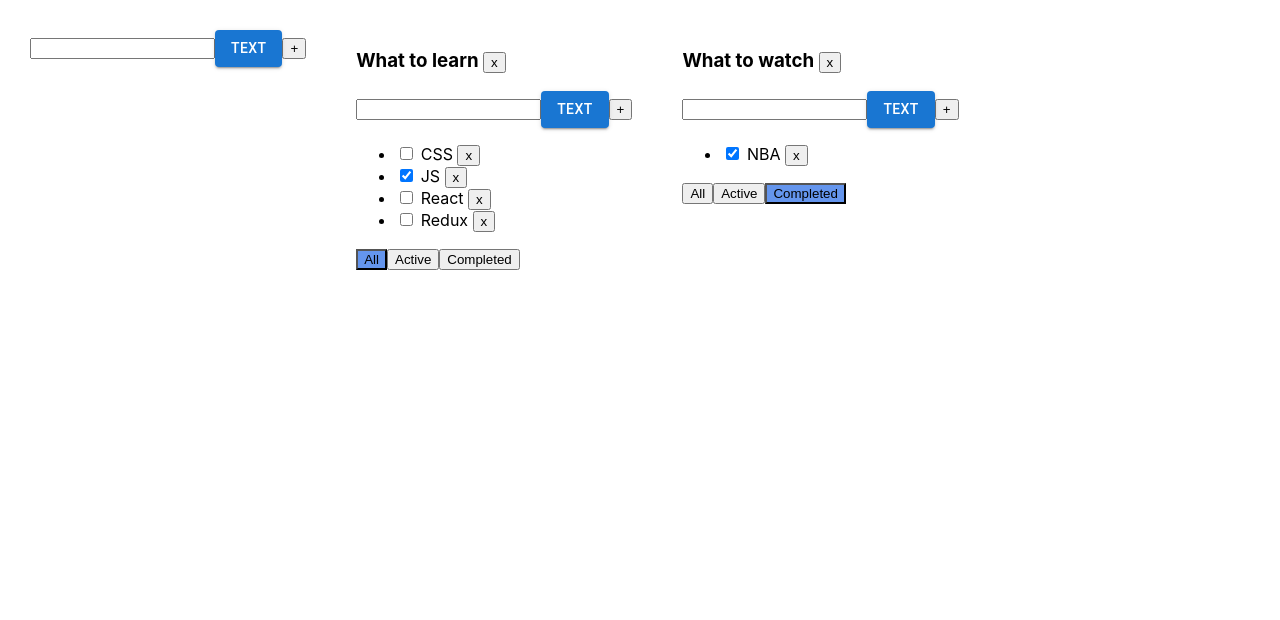
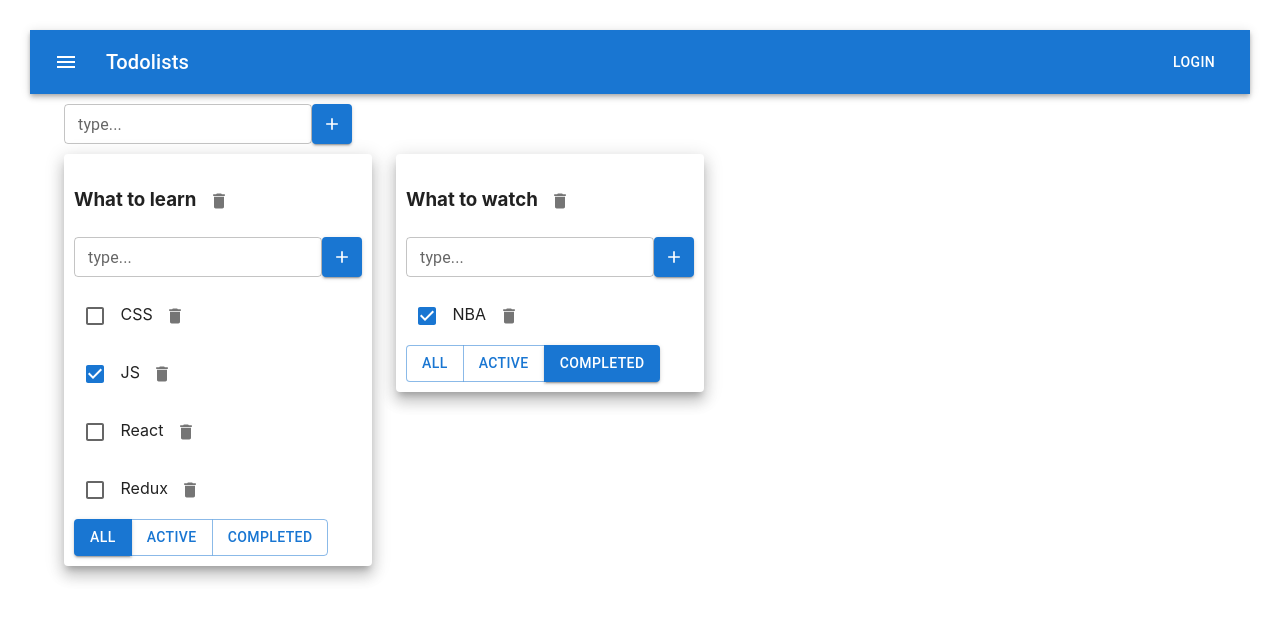
Before and after one commit to DmitryYug/IT-Kamasutra_Todolist, a React (Create React App) app: page / in a window 1280 px wide. Shown: the top 620 px of the page. Built offline with nearby package versions, Linux system fonts and the light colour scheme.

Commit message:
Todolist for students 07-done

```diff
--- a/src/App.css
+++ b/src/App.css
@@ -1,8 +1,8 @@
 .App {
   padding: 30px;
-  display: flex;
+  /*display: flex;*/
 }
 
 .App > div {
-  margin-right: 50px;
+  /*margin-right: 50px;*/
 }
--- a/src/App.tsx
+++ b/src/App.tsx
@@ -1,8 +1,11 @@
-import React, {ChangeEvent, KeyboardEvent, useState} from 'react';
+import React, {useState} from 'react';
 import './App.css';
 import Todolist from "./components/Todolist";
 import {v1} from 'uuid';
 import AddItemInput from "./components/AddItemInput/AddItemInput";
+import {Paper} from "@mui/material";
+import ButtonAppBar from "./components/AppBar/AppBar";
+import {Container, Grid} from "@mui/material";
 
 
 export type TaskFilterType = 'all' | 'active' | 'completed'
@@ -51,7 +54,8 @@ function App() {
             }
         )
     }
-    function addTdl (newTdlTitle: string) {
+
+    function addTdl(newTdlTitle: string) {
         let newTDLId = v1()
         let newTDL: TdlsTypes = {id: newTDLId, title: newTdlTitle, filter: 'all'}
         setTdls([
@@ -72,17 +76,18 @@ function App() {
             [tdlId]: allTasksObj[tdlId].filter(task => task.id !== taskId)
         })
     }
+
     function removeTDL(tdlId: string) {
         setTdls(tdls.filter(tl => tl.id !== tdlId))
     }
 
 //Filter
-    function onFilter (todolistId: string, filter: TaskFilterType) {
+    function onFilter(todolistId: string, filter: TaskFilterType) {
         setTdls(tdls.map(tl => tl.id === todolistId ? {...tl, filter: filter} : tl))
     }
 
 //Checkbox
-    function checkBoxChange (todolistId: string, taskId: string, checked: boolean) {
+    function checkBoxChange(todolistId: string, taskId: string, checked: boolean) {
         let tasksArr = allTasksObj[todolistId]
         let currentTask = tasksArr.find(t => taskId === t.id)
         if (currentTask) {
@@ -92,14 +97,15 @@ function App() {
     }
 
 //Editing   переделать map
-    function spanChange (todolistId: string, taskId: string, newTitle: string) {
+    function spanChange(todolistId: string, taskId: string, newTitle: string) {
         let currentTask = allTasksObj[todolistId].find(t => t.id === taskId)
-        if(currentTask) {
+        if (currentTask) {
             currentTask.title = newTitle
             setAllTasksObj({...allTasksObj})
         }
     }
-    function tdlTitleSpanChange (todolistId: string, newTitle: string) {
+
+    function tdlTitleSpanChange(todolistId: string, newTitle: string) {
         let currentTdl = tdls.find(tdl => tdl.id === todolistId)
         if (currentTdl) {
             currentTdl.title = newTitle
@@ -121,6 +127,8 @@ function App() {
         }
 
         return (
+            <Grid item>
+                <Paper style={{padding: '10px'}} elevation={10}>
                     <Todolist
                         key={tl.id}
                         tdlId={tl.id}
@@ -135,15 +143,23 @@ function App() {
                         tdlTitleSpanChange={tdlTitleSpanChange}
                         removeTDL={removeTDL}
                     />
+                </Paper>
+            </Grid>
+
         )
     })
 
     return (
         <div className="App">
-            <div>
+            <ButtonAppBar/>
+            <Container fixed>
+                <Grid container>
                     <AddItemInput addItem={addTdl}/>
-            </div>
+                </Grid>
+                <Grid container spacing={3}>
                     {tdlsElements}
+                </Grid>
+            </Container>
         </div>
     );
 }
--- a/src/components/AddItemInput/AddItemInput.tsx
+++ b/src/components/AddItemInput/AddItemInput.tsx
@@ -1,8 +1,6 @@
 import React, {ChangeEvent, KeyboardEvent, useState} from "react";
-import classes from "../Todolist.module.css";
-import {Button} from "@mui/material";
-
-
+import {Button, TextField} from "@mui/material";
+import AddIcon from '@mui/icons-material/Add';
 
 
 type AddItemInputProps = {
@@ -13,19 +11,19 @@ type AddItemInputProps = {
 const AddItemInput: React.FC<AddItemInputProps> = ({addItem}) => {
 
     let [newItemValue, setNewItem] = useState('')
-    let [error, setError] = useState('')
+    let [error, setError] = useState<boolean>(false)
 
     const onChangeHandler = (e: ChangeEvent<HTMLInputElement>) => {
-        setError('')
+        setError(false)
         setNewItem(e.currentTarget.value)
     }
     const onKeyPressHandler = (e: KeyboardEvent<HTMLInputElement>) => {
         if (e.key === 'Enter') {
             if (newItemValue.trim() === '') {
-                setError('! No tasks added !')
+                setError(true)
                 return
             } else {
-                setError('')
+                setError(false)
             }
             addItem(newItemValue)
             setNewItem('')
@@ -33,29 +31,43 @@ const AddItemInput: React.FC<AddItemInputProps> = ({addItem}) => {
     }
     const addItemOnclickHandler = () => {
         if (newItemValue.trim() === '') {
-            setError('! No tasks added !')
+            setError(true)
             return
         } else {
-            setError('')
+            setError(false)
+
         }
         addItem(newItemValue)
         setNewItem('')
     }
-    const currentClass = error ? classes.error : ''
+
+    const currentInput = error ?
+        <TextField
+            error
+            id="outlined-error"
+            label="Empty input"
+            defaultValue="Hello World"
+            value={newItemValue}
+            onChange={onChangeHandler}
+            onKeyPress={onKeyPressHandler}
+            size='small'
+        /> :
+        <TextField
+            id="outlined-helperText"
+            label="type..."
+            value={newItemValue}
+            onChange={onChangeHandler}
+            onKeyPress={onKeyPressHandler}
+            size='small'
+        />
 
     return (
-        <div>
-            {/*<InputUnstyled/>*/}
-            <input
-                // placeholder='add new task'
-                value={newItemValue}
-                onChange={onChangeHandler}
-                onKeyPress={onKeyPressHandler}
-                className={currentClass}
-            />
-            <Button variant="contained">Text</Button>
-            <button onClick={addItemOnclickHandler}>+</button>
-            {/*<Button onClick={addItemOnclickHandler}>+</Button>*/}
+        <div style={{margin: '10px 0 10px 0'}}>
+            {currentInput}
+            <Button onClick={addItemOnclickHandler} variant="contained"
+                    style={{maxWidth: '40px', maxHeight: '40px', minWidth: '40px', minHeight: '40px'}}>
+                <AddIcon fontSize='small'/>
+            </Button>
             <div>{error}</div>
         </div>
     )
--- /dev/null
+++ b/src/components/AppBar/AppBar.tsx
@@ -0,0 +1,32 @@
+import * as React from 'react';
+import AppBar from '@mui/material/AppBar';
+import Box from '@mui/material/Box';
+import Toolbar from '@mui/material/Toolbar';
+import Typography from '@mui/material/Typography';
+import Button from '@mui/material/Button';
+import IconButton from '@mui/material/IconButton';
+import MenuIcon from '@mui/icons-material/Menu';
+
+export default function ButtonAppBar() {
+    return (
+        <Box sx={{ flexGrow: 1 }}>
+            <AppBar position="static">
+                <Toolbar>
+                    <IconButton
+                        size="large"
+                        edge="start"
+                        color="inherit"
+                        aria-label="menu"
+                        sx={{ mr: 2 }}
+                    >
+                        <MenuIcon />
+                    </IconButton>
+                    <Typography variant="h6" component="div" sx={{ flexGrow: 1 }}>
+                        Todolists
+                    </Typography>
+                    <Button color="inherit">Login</Button>
+                </Toolbar>
+            </AppBar>
+        </Box>
+    );
+}
--- a/src/components/Todolist.module.css
+++ b/src/components/Todolist.module.css
@@ -9,3 +9,7 @@
 .isDone {
     opacity: 0.5;
 }
+
+.inputClass {
+    max-width: 20px;
+}
--- a/src/components/Todolist.tsx
+++ b/src/components/Todolist.tsx
@@ -3,6 +3,9 @@ import {TaskFilterType} from "../App";
 import classes from './Todolist.module.css'
 import AddItemInput from "./AddItemInput/AddItemInput";
 import EditableSpan from "./EditableSpan/EditableSpan";
+import {Button, ButtonGroup, Checkbox, IconButton, List, ListItemButton, ListItemText, Tooltip} from "@mui/material";
+import DeleteIcon from '@mui/icons-material/Delete';
+
 
 //PropsTypes
 export type TaskType = {
@@ -26,8 +29,10 @@ type PropsType = {
 
 
 const Todolist: React.FC<PropsType> = (
-    {tdlId,tdlTitle, tasks, filter ,
-        removeTask, onFilter, addTasks, checkBoxChange, removeTDL, spanChange, tdlTitleSpanChange}) => {
+    {
+        tdlId, tdlTitle, tasks, filter,
+        removeTask, onFilter, addTasks, checkBoxChange, removeTDL, spanChange, tdlTitleSpanChange
+    }) => {
 
 //Filter
     const onFilterHandler = (filter: TaskFilterType) => {
@@ -60,14 +65,24 @@ const Todolist: React.FC<PropsType> = (
             spanChange(tdlId, tasksObj.id, newTitle)
         }
         return (
-            <li key={tasksObj.id}>
-                <input type="checkbox" checked={tasksObj.isDone} onChange={checkBoxOnChangeHandler}/>
-                <EditableSpan
-                    onChange={(newTitle) => {onChangeTitleHandler(newTitle)}}
-                    title={tasksObj.title}
-                />
-                <button onClick={() => onRemoveTask(tdlId, tasksObj.id)}>х</button>
-            </li>
+            <List>
+                <div key={tasksObj.id}>
+                    <Checkbox
+                        checked={tasksObj.isDone}
+                        onChange={checkBoxOnChangeHandler}
+                        inputProps={{'aria-label': 'controlled'}}
+                    />
+
+
+                    <EditableSpan
+                        onChange={(newTitle) => {onChangeTitleHandler(newTitle)}}
+                        title={tasksObj.title}
+                    />
+                    <IconButton onClick={() => onRemoveTask(tdlId, tasksObj.id)}>
+                        <DeleteIcon fontSize="small"/>
+                    </IconButton>
+                </div>
+            </List>
         )
     })
 
@@ -77,20 +92,29 @@ const Todolist: React.FC<PropsType> = (
         <div>
             <h3>
                 <EditableSpan
-                    onChange={(newTitle) => {onChangeTdlTitleHandler(newTitle)}}
+                    onChange={(newTitle) => {
+                        onChangeTdlTitleHandler(newTitle)
+                    }}
                     title={tdlTitle}
                 />
-                <button onClick={onRemoveTdl}>x</button>
+                <IconButton onClick={() => onRemoveTdl()}>
+                    <DeleteIcon fontSize="small"/>
+                </IconButton>
             </h3>
-            <AddItemInput addItem={onClickAddTask}/>
-            <ul>
+            <AddItemInput
+                addItem={onClickAddTask}
+            />
+            <div>
                 {taskElements}
-            </ul>
-            <div>
-                <button className={filter === 'all' ? classes.activeFilter : ''} onClick={() => onFilterHandler('all')}>All</button>
-                <button className={filter === 'active' ? classes.activeFilter : ''} onClick={() => onFilterHandler('active')}>Active</button>
-                <button className={filter === 'completed' ? classes.activeFilter : ''} onClick={() => onFilterHandler('completed')}>Completed</button>
             </div>
+            <ButtonGroup aria-label="medium secondary button group">
+                <Button variant={filter === 'all' ? 'contained' : 'outlined'}
+                        onClick={() => onFilterHandler('all')}>all</Button>
+                <Button variant={filter === 'active' ? 'contained' : 'outlined'}
+                        onClick={() => onFilterHandler('active')}>active</Button>
+                <Button variant={filter === 'completed' ? 'contained' : 'outlined'}
+                        onClick={() => onFilterHandler('completed')}>completed</Button>
+            </ButtonGroup>
         </div>
     )
 }
```
Also changed, not shown: package.json (+7 -2 lines), src/reducers/todolistReducer.ts (added, +10 -0 lines), 2 other files (tests, documents, lock files or other folders). Lines whose indentation alone changed are shown as unchanged.
